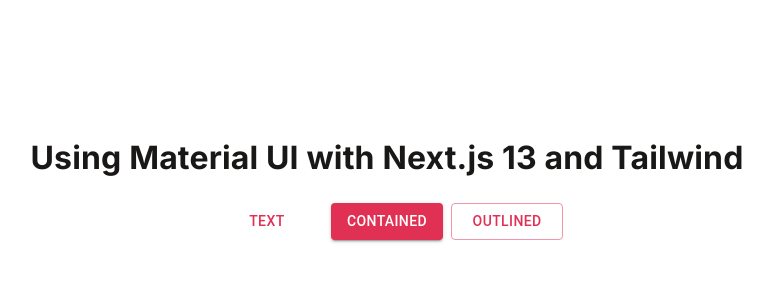
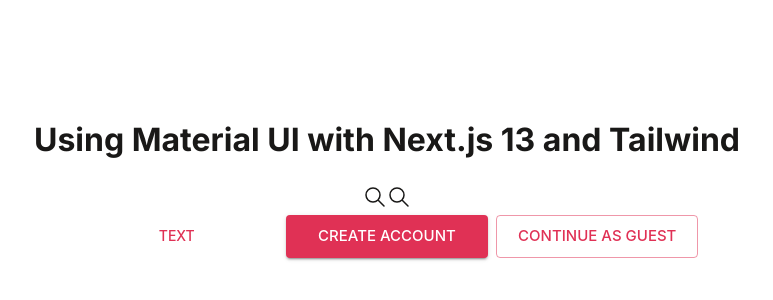
Before and after one commit to davidenit/lab, a Next.js app: page / in a window 1280 px wide. Shown: the part 224-524 px from the top of the page, without its empty margins (253-1026 px from the left). Built offline with nearby package versions, Linux system fonts and the light colour scheme.

Commit message:
:art: SVG icons

```diff
--- /dev/null
+++ b/app/assets/images/svg/icons.tsx
@@ -0,0 +1,22 @@
+import { FC } from 'react';
+
+export const SearchIcon: FC<any> = (props) => {
+  return (
+    <svg
+      width="1em"
+      height="1em"
+      viewBox="0 0 24 24"
+      fill="none"
+      xmlns="http://www.w3.org/2000/svg"
+      {...props}
+    >
+      <path
+        d="M21 21L15 15M17 10C17 13.866 13.866 17 10 17C6.13401 17 3 13.866 3 10C3 6.13401 6.13401 3 10 3C13.866 3 17 6.13401 17 10Z"
+        stroke="#191817"
+        stroke-width="1.5"
+        stroke-linecap="round"
+        stroke-linejoin="round"
+      />
+    </svg>
+  );
+};
--- a/app/assets/theme/themes.ts
+++ b/app/assets/theme/themes.ts
@@ -2,6 +2,9 @@
 import { createTheme } from '@mui/material/styles';
 import COLORS from './colors';
 export const darkTheme = createTheme({
+  typography: {
+    fontFamily: ['-apple-system', 'BlinkMacSystemFont', '"Brandon"'].join(','),
+  },
   palette: {
     mode: 'light',
     primary: {
--- a/app/page.tsx
+++ b/app/page.tsx
@@ -1,5 +1,8 @@
 'use client';
 import { Box, Button, Grid } from '@mui/material';
+import Image from 'next/image';
+import Search from './assets/images/svg/Search.svg';
+import { SearchIcon } from './assets/images/svg/icons';
 
 export default function Home() {
   return (
@@ -11,10 +14,18 @@ export default function Home() {
       direction="column"
     >
       <h1>Using Material UI with Next.js 13 and Tailwind</h1>
+      <Box>
+        <Image src={Search} alt="Search" height={24} width={24} />
+        <SearchIcon fontSize={24} />
+      </Box>
       <Box className="tw-grid tw-grid-cols-3 tw-gap-2">
         <Button variant="text">Text</Button>
-        <Button variant="contained">Contained</Button>
-        <Button variant="outlined">Outlined</Button>
+        <Button variant="contained" size="large" className="tw-uppercase">
+          create account
+        </Button>
+        <Button variant="outlined" size="large" className="tw-uppercase">
+          continue as guest
+        </Button>
       </Box>
     </Grid>
   );
```
Also changed, not shown: app/assets/images/svg/Search.svg (added).
